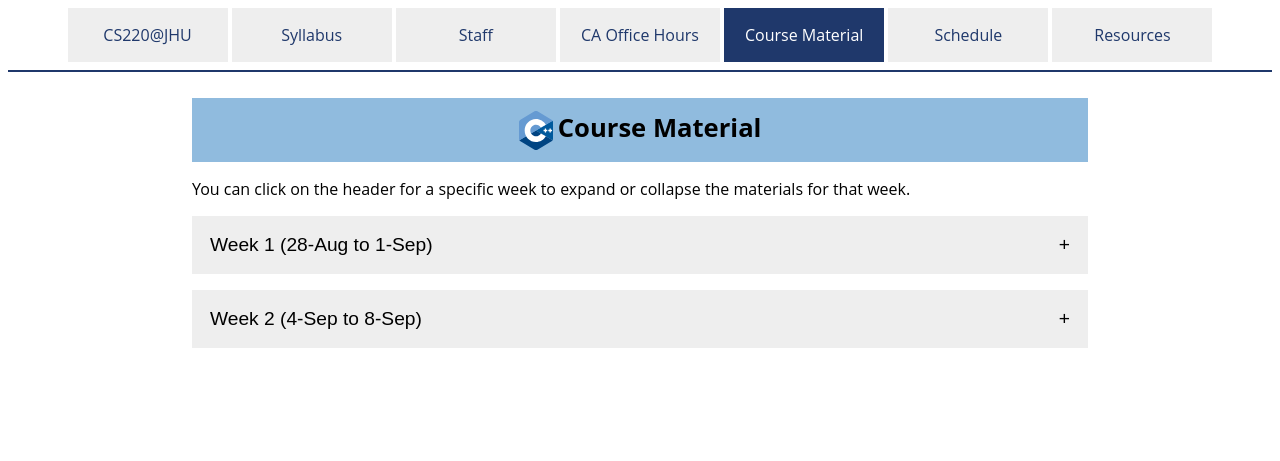
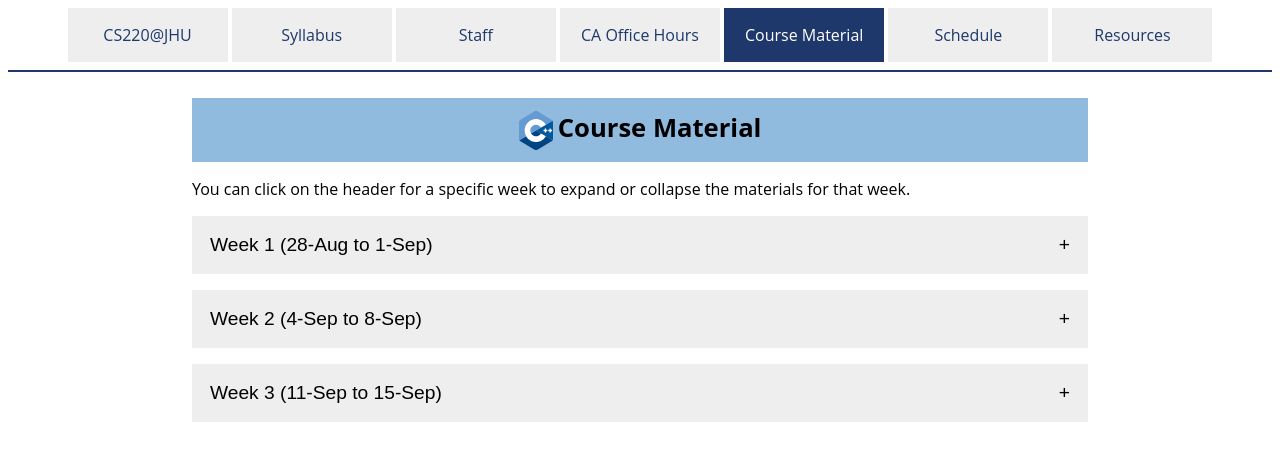
Before and after one commit to jhu-ip/cs220-f23, a Jekyll site: the page built from material.md, in a window 1280 px wide. Shown: the top 461 px of the page. Built offline with Jekyll 4.4.1, drawn with Linux system fonts in a browser that asks for light colours; part of the change alters nothing that is shown.

Commit message:
added week 3

```diff
--- a/material.md
+++ b/material.md
@@ -109,58 +109,63 @@ the materials for that week.
   </tbody>
 </table>
 </div>
-<!--
-<button type="button" id="week_3_toggle" class="week_control_button">Week 3 (6-Feb to 10-Feb)</button>
+
+<button type="button" id="week_3_toggle" class="week_control_button">Week 3 (11-Sep to 15-Sep)</button>
 <div id="week_3" class="collapsible">
 <table>
   <thead>
     <tr>
       <th></th>
-      <th>Day 7 (6-Feb)</th>
-      <th>Day 8 (8-Feb)</th>
-      <th>Day 9 (10-Feb)</th>
+      <th>Day 6 (11-Sep)</th>
+      <th>Day 7 (13-Sep)</th>
+      <th>Day 8 (15-Sep)</th>
+
     </tr>
   </thead>
   <tbody>
     <tr>
       <td>Videos</td>
-      <td><a class='external' target='_blank' href='https://jh.hosted.panopto.com/Panopto/Pages/Viewer.aspx?id=bbef007b-88a8-4e42-bcc4-ae230027a8f4'>Function declarations</a><br><a class='external' target='_blank' href='https://jh.hosted.panopto.com/Panopto/Pages/Viewer.aspx?id=c18158bd-cf31-48c4-a2c0-ae230027a87e'>Passing arrays to functions</a><br><a class='external' target='_blank' href='https://jh.hosted.panopto.com/Panopto/Pages/Viewer.aspx?id=12215376-94e9-48dd-8d5a-ae230027937e'>Recursion</a></td>
-      <td><a class='external' target='_blank' href='https://jh.hosted.panopto.com/Panopto/Pages/Viewer.aspx?id=76660996-f221-4bda-85bf-ae230027aa0b'>Separate compilation</a><br><a class='external' target='_blank' href='https://jh.hosted.panopto.com/Panopto/Pages/Viewer.aspx?id=956ae811-74a5-48f2-8d73-ae230027a9b0'>Makefiles</a><br><a class='external' target='_blank' href='https://jh.hosted.panopto.com/Panopto/Pages/Viewer.aspx?id=76a9e1f6-07f3-483c-9341-ae230027a948'>Header guards</a></td>
-      <td><a class='external' target='_blank' href='https://jh.hosted.panopto.com/Panopto/Pages/Viewer.aspx?id=67aec427-5035-40bb-a34f-ae230027a824'>Multidimensional arrays, gdb</a></td>
+      <td><a class='external' target='_blank' href='https://jh.hosted.panopto.com/Panopto/Pages/Viewer.aspx?id=ae149930-15ce-460c-a2df-ae230027aac0'>File I/O, assert, math functions</a><br><a class='external' target='_blank' href='https://jh.hosted.panopto.com/Panopto/Pages/Viewer.aspx?id=1de2958b-f8b8-4fae-ac47-ae230027aa77'>Writing functions, command line arguments</a><br></td>
+      <td><a class='external' target='_blank' href=''>Function declarations</a><br><a class='external' target='_blank' href=''>Passing arrays to functions</a><br><a class='external' target='_blank' href=''>Recursion</a></td>
+      <td><a class='external' target='_blank' href=''>Separate compilation</a><br><a class='external' target='_blank' href=''>Makefiles</a><br><a class='external' target='_blank' href=''>Header guards</a></td>
     </tr>
+    <!--
+    <td><a class='external' target='_blank' href='https://jh.hosted.panopto.com/Panopto/Pages/Viewer.aspx?id=67aec427-5035-40bb-a34f-ae230027a824'>Multidimensional arrays, gdb</a></td>
+    -->
     <tr>
       <td>Slides</td>
+      <td><a href='slides/day06_fileio_assertion_math.pdf'>File I/O, assert, math functions</a><br><a href='slides/day06_functions_command_line_arguments.pdf'>Writing functions, command line arguments</a><br><td>
       <td><a href='slides/day07_function_declaration.pdf'>Function declarations</a><br><a href='slides/day07_passing_arrays_to_functions.pdf'>Passing arrays to functions</a><br><a href='slides/day07_recursion.pdf'>Recursion</a></td>
       <td><a href='slides/day08_separate_compilation.pdf'>Separate compilation</a><br><a href='slides/day08_makefiles.pdf'>Makefiles</a><br><a href='slides/day08_header_guards.pdf'>Header guards</a></td>
-      <td><a href='slides/day09_multidimensional_arrays_gdb.pdf'>Multidimensional arrays, gdb</a></td>
     </tr>
+    <!--
+    <td><a href='slides/day09_multidimensional_arrays_gdb.pdf'>Multidimensional arrays, gdb</a></td>
+    -->
     <tr>
       <td>Recap<br>Questions</td>
+      <td><a href='questions/day06.html'>Day 6</a></td>
       <td><a href='questions/day07.html'>Day 7</a></td>
       <td><a href='questions/day08.html'>Day 8</a></td>
-      <td><a href='questions/day09.html'>Day 9</a></td>
     </tr>
     <tr>
       <td>Exercise</td>
+      <td><a href='exercise/ex06.html'>Exercise 6</a></td>
       <td><a href='exercise/ex07.html'>Exercise 7</a></td>
       <td><a href='exercise/ex08.html'>Exercise 8</a></td>
-      <td><a href='exercise/ex09.html'>Exercise 9</a></td>
     </tr>
     <tr>
       <td>Additional<br>Resources</td>
       <td></td>
       <td></td>
-      <td><a class='external' target='_blank' href='https://darkdust.net/files/GDB%20Cheat%20Sheet.pdf'>GDB Cheat Sheet</a></td>
+      <td></td>
     </tr>
-    <tr>
-      <td>Lecture<br>Slides</td>
-      <td><a href='slides/notes/sp23_day07_sec03.pdf'>Day 07 Notes (Sec 03)</a><br><a href='slides/notes/sp23_day07_sec04.pdf'>Day 07 Notes (Sec 04)</a></td>
-      <td><a href='slides/notes/sp23_day08_sec03.pdf'>Day 08 Notes (Sec 03)</a><br><a href='slides/notes/sp23_day08_sec04.pdf'>Day 08 Notes (Sec 04)</a></td>
-      <td><a href='slides/notes/sp23_day09_sec03.pdf'>Day 09 Notes (Sec 03)</a><br><a href='slides/notes/sp23_day09_sec04.pdf'>Day 09 Notes (Sec 04)</a></td>
-    </tr>
+    <!--
+    <td><a class='external' target='_blank' href='https://darkdust.net/files/GDB%20Cheat%20Sheet.pdf'>GDB Cheat Sheet</a></td>
+    -->
   </tbody>
 </table>
 </div>
+<!--
 <button type="button" id="week_4_toggle" class="week_control_button">Week 4 (13-Feb to 17-Feb)</button>
 <div id="week_4" class="collapsible">
 <table>
```
